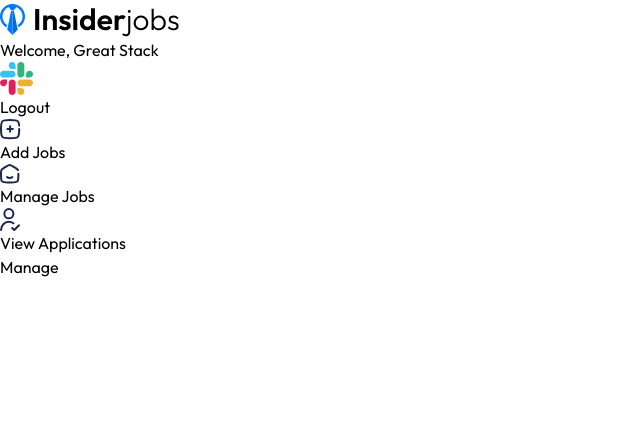
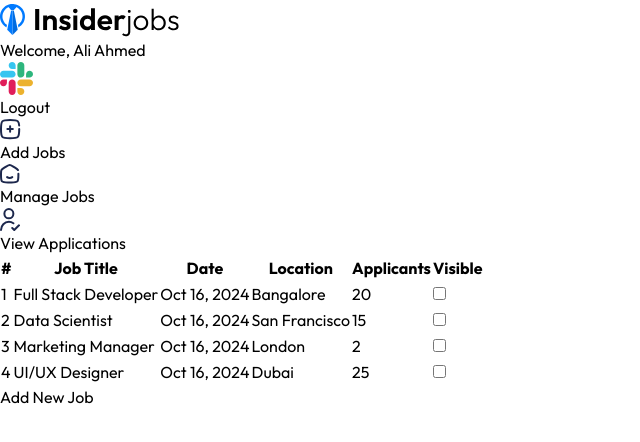
Before and after one commit to AlyAhmedRbk/job-portal-app, a React (Vite) app in the folder frontend/: page /dashboard/manage-job in a window 1280 px wide. Shown: the top 442 px of the page, without its empty margins (0-640 px from the left). Built offline with nearby package versions, Linux system fonts and the light colour scheme.

Commit message:
The ui design completed

```diff
--- a/frontend/src/pages/Dashboard.jsx
+++ b/frontend/src/pages/Dashboard.jsx
@@ -14,7 +14,7 @@
             <div className='px-5 flex justify-between items-center'>
                 <img onClick={() => navigate('/')} className='max-sm:w-32 cursor-pointer' src={assets.logo} alt="" />
                 <div className='flex items-center gap-3'>
-                    <p className='max-sm:hidden'>Welcome, Great Stack</p>
+                    <p className='max-sm:hidden'>Welcome, Ali Ahmed</p>
 
                     <div className='relative group'>
                         <img className='w-8 border rounded-full' src={assets.company_icon} alt="" />
--- a/frontend/src/pages/ManageJobs.jsx
+++ b/frontend/src/pages/ManageJobs.jsx
@@ -1,9 +1,48 @@
 import React from 'react'
+import { manageJobsData } from '../assets/assets'
+import moment from 'moment';
+import { useNavigate } from 'react-router-dom';
 
 const ManageJobs = () => {
+
+  const navigate = useNavigate();
+
   return (
-    <div>
-        Manage
+    <div className='container p-4 max-w-5xl'>
+        <div className='overflow-x-auto'>
+          <table className='min-w-full bg-white border border-gray-200 max-sm:text-sm'>
+            <thead>
+              <tr>
+                <th className='py-2 px-4 border-b text-left max-sm:hidden'>#</th>
+                <th className='py-2 px-4 border-b text-left'>Job Title</th>
+                <th className='py-2 px-4 border-b text-left max-sm:hidden'>Date</th>
+                <th className='py-2 px-4 border-b text-left max-sm:hidden'>Location</th>
+                <th className='py-2 px-4 border-b text-center'>Applicants</th>
+                <th className='py-2 px-4 border-b text-left'>Visible</th>
+              </tr>
+            </thead>
+            <tbody>
+              {
+                manageJobsData.map((job,index) => (
+                  <tr key={index} className='text-gray-700'>
+                    <td className='py-2 px-4 border-b max-sm:hidden'>{index+1}</td>
+                    <td className='py-2 px-4 border-b'>{job.title}</td>
+                    <td className='py-2 px-4 border-b max-sm:hidden'>{moment(job.date).format('ll')}</td>
+                    <td className='py-2 px-4 border-b max-sm:hidden'>{job.location}</td>
+                    <td className='py-2 px-4 border-b text-center'>{job.applicants}</td>
+                    <td className='py-2 px-4 border-b'>
+                      <input type="checkbox"  className='scale-125 ml-4'/>
+                    </td>
+                  </tr>
+                ))
+              }
+            </tbody>
+          </table>
+        </div>
+
+        <div className='mt-4 flex justify-end'>
+          <button onClick={() => navigate('/dashboard/add-job')} className='bg-black text-white px-4 py-2 rounded'>Add New Job</button>
+        </div>
     </div>
   )
 }
```
